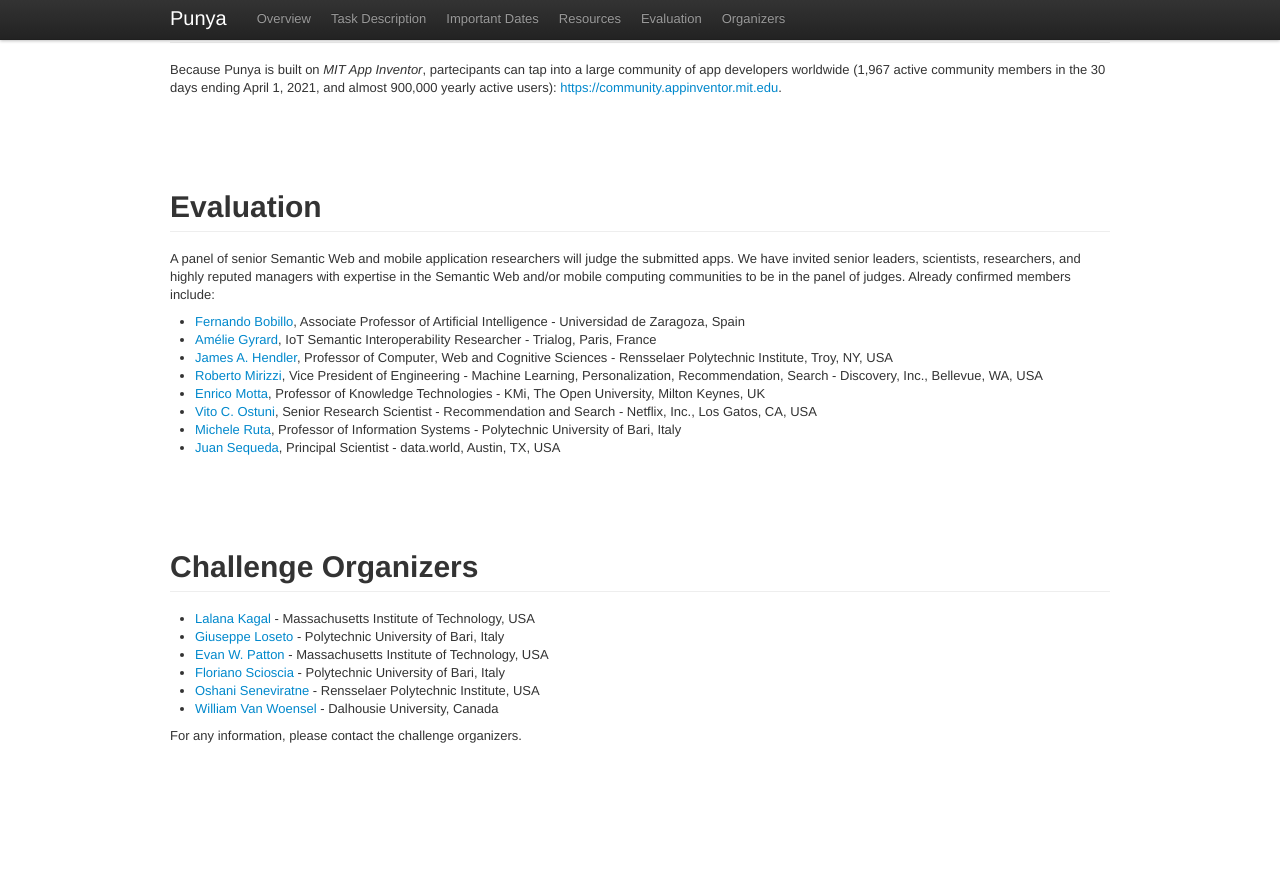
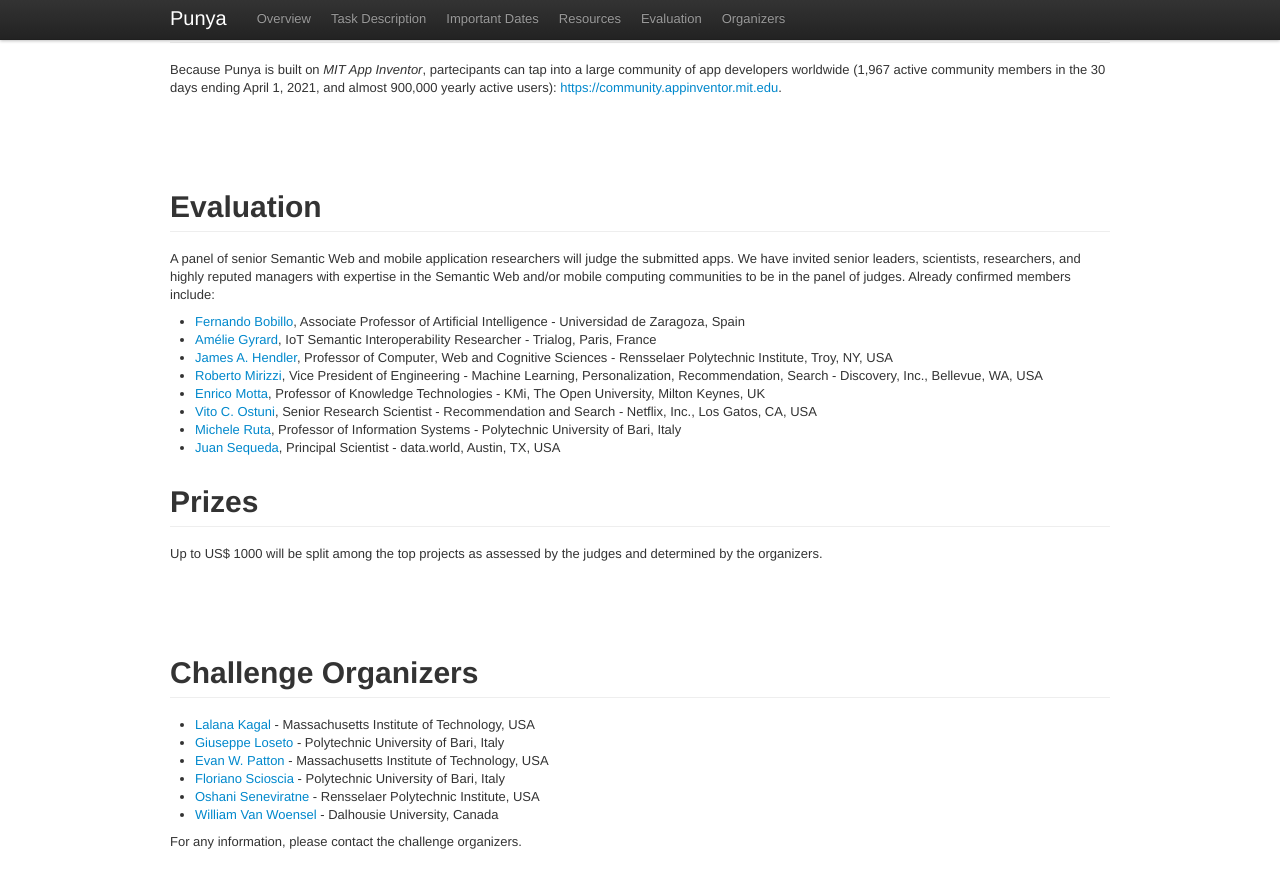
Before and after one commit to mit-dig/punya-website, a Jekyll site: the page built from challenge/index.md, in a window 1280 px wide and 900 px high, scrolled down 2171 px. Shown: the top 888 px of the window. Built offline with Jekyll 4.4.1, drawn with Linux system fonts in a browser that asks for light colours; before the commit the page ends 2965 px from its top, so only the background shows below that.

Commit message:
Add prizes and call for participation email draft
Change-Id: I9db2584de394370ca0d5a6b406dc58f586a0b77b

```diff
--- a/challenge/index.md
+++ b/challenge/index.md
@@ -168,6 +168,12 @@
 
 </section>
 
+<!-- Prizes -->
+
+# Prizes
+
+Up to US$ 1000 will be split among the top projects as assessed by the judges and determined by the organizers.
+
 <!-- Organizers -->
 
 <section class="challenge-section" id="organizers" markdown="1">
```
Also changed, not shown: challenge/cfp.md (added, +16 -0 lines).
